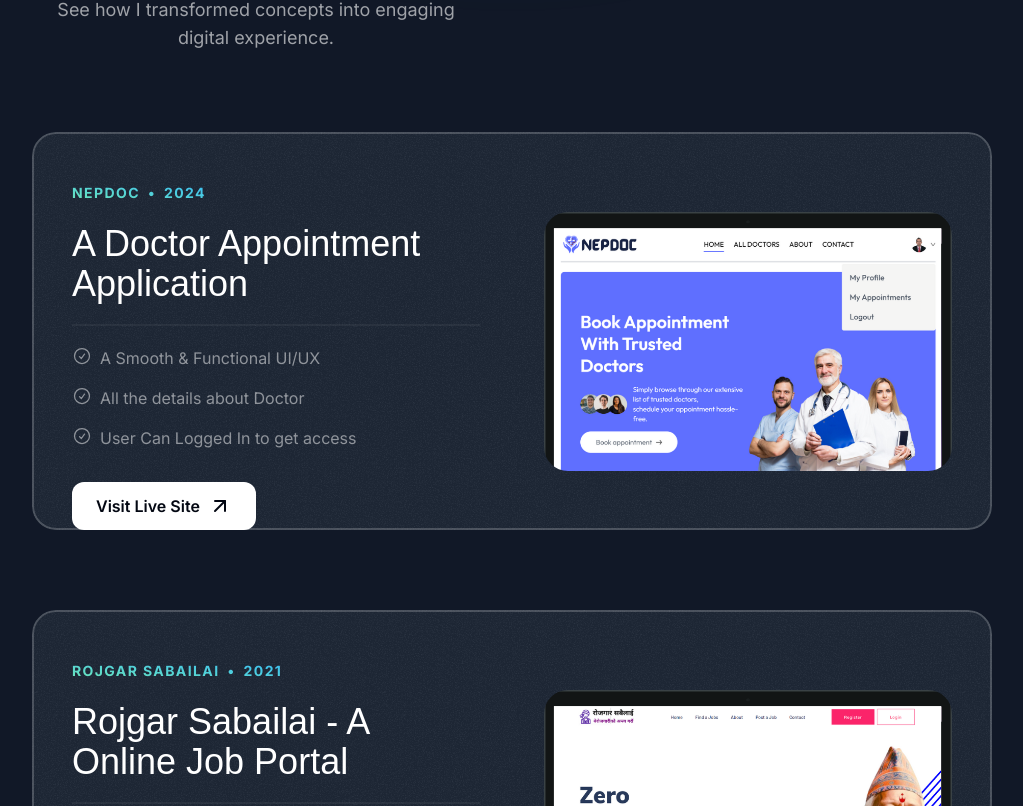
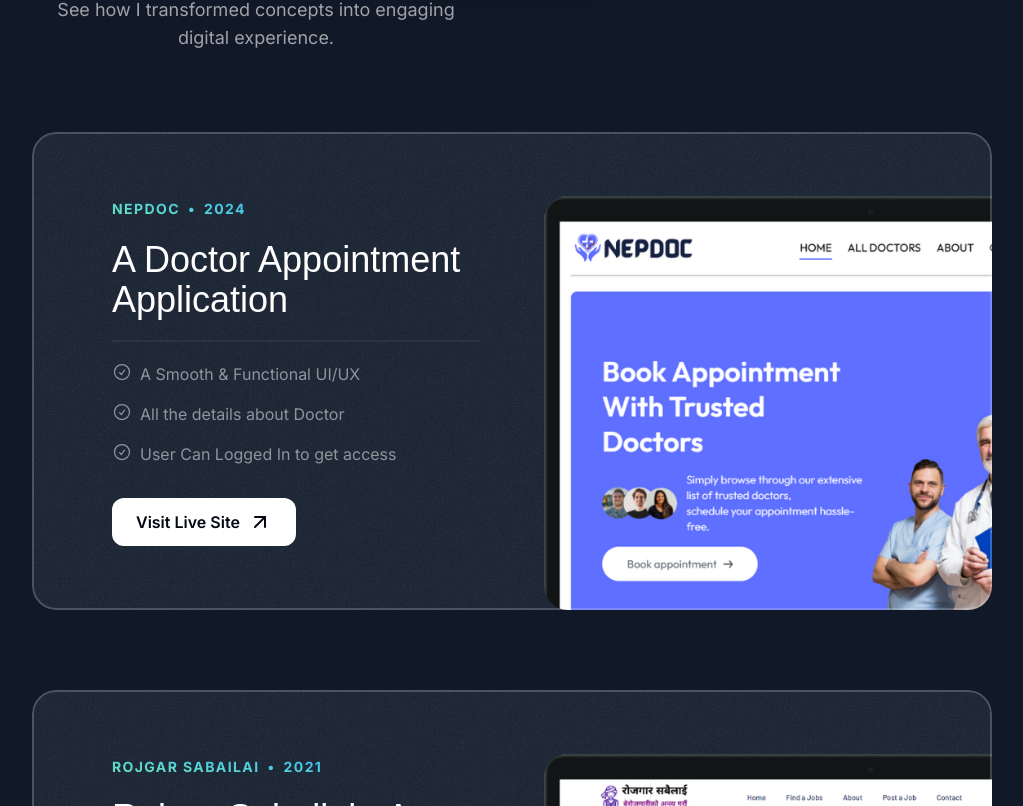
Before and after one commit to virtualabishek/newProtfolioWebsite, a Next.js app: page / in a window 1280 px wide. Shown: the part 1114-1920 px from the top of the page, without its empty margins (128-1151 px from the left). Built offline with nearby package versions, Linux system fonts and the light colour scheme; a web font is replaced by a local one.

Commit message:
Done for now.

```diff
--- a/src/sections/Projects.tsx
+++ b/src/sections/Projects.tsx
@@ -65,7 +65,7 @@
           {portfolioProjects.map((project) => (
             <div
               key={project.title}
-              className="bg-gray-800 rounded-3xl relative  z-0 overflow-hidden after:z-10 after:contents-[''] after:absolute after:inset-0 after:outline-2 after:outline after:-outline-offset-2 after:rounded-3xl after:outline-white/20 px-8 pt-8 md:pt-12 md:px-10 after:pointer-events-none"
+              className="bg-gray-800 rounded-3xl relative  z-0 overflow-hidden after:z-10 after:contents-[''] after:absolute after:inset-0 after:outline-2 after:outline after:-outline-offset-2 after:rounded-3xl after:outline-white/20 px-8 pt-8 md:pt-12 md:px-10 lg:pt-16 lg:px-20 after:pointer-events-none"
             >
               <div
                 className="absolute inset-0 -z-10 opacity-5"
@@ -74,7 +74,7 @@
                 }}
               ></div>
               <div className="lg:grid lg:grid-cols-2 lg:gap-16">
-                <div>
+                <div className="lg:pb-16">
                   <div className="bg-gradient-to-tr from-emerald-300 to-sky-400 inline-flex gap-2 font-bold uppercase tracking-widest text-sm text-transparent bg-clip-text">
                     <span>{project.company}</span>
                     <span>&bull;</span>
@@ -99,9 +99,9 @@
                     </button>
                   </a>
                 </div>
-                <div>
+                <div className="relative">
                   <Image
-                    className="mt-8 -mb-4 md:-mb-0 md:w-full rounded-xl md:justify-center md:rounded-3xl"
+                    className="mt-8 -mb-4 md:-mb-0 md:w-full rounded-xl md:justify-center md:rounded-3xl lg:mt-0 lg:absolute lg:h-full lg:w-auto lg:max-w-none"
                     src={project.image}
                     alt={project.title}
                   />
```
